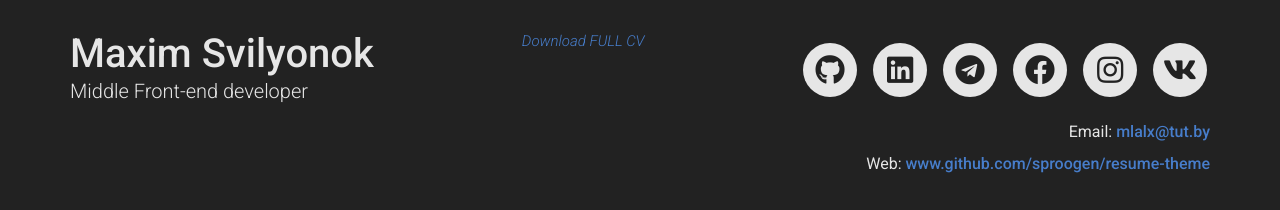
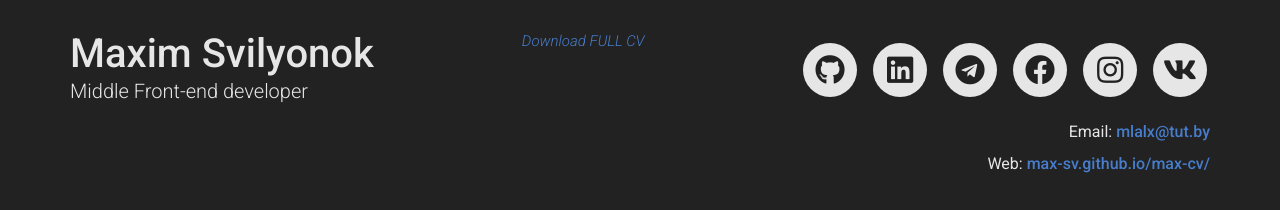
Before and after one commit to Max-Sv/Max-Sv, a plain HTML site: page dist/index.html in a window 1280 px wide. Shown: the top 210 px of the page. Drawn offline with Linux system fonts and the light colour scheme.

Commit message:
init project

```diff
--- a/dist/index.html
+++ b/dist/index.html
@@ -62,7 +62,7 @@
                 </p>
                 <p>
                     Web:
-                    <a href="//www.github.com/sproogen/resume-theme" target="_blank" class="">www.github.com/sproogen/resume-theme</a>
+                    <a href="https://max-sv.github.io/max-cv/dist/index.html" target="_blank" class="">max-sv.github.io/max-cv/</a>
                 </p>
             </div>
         </div>
```
